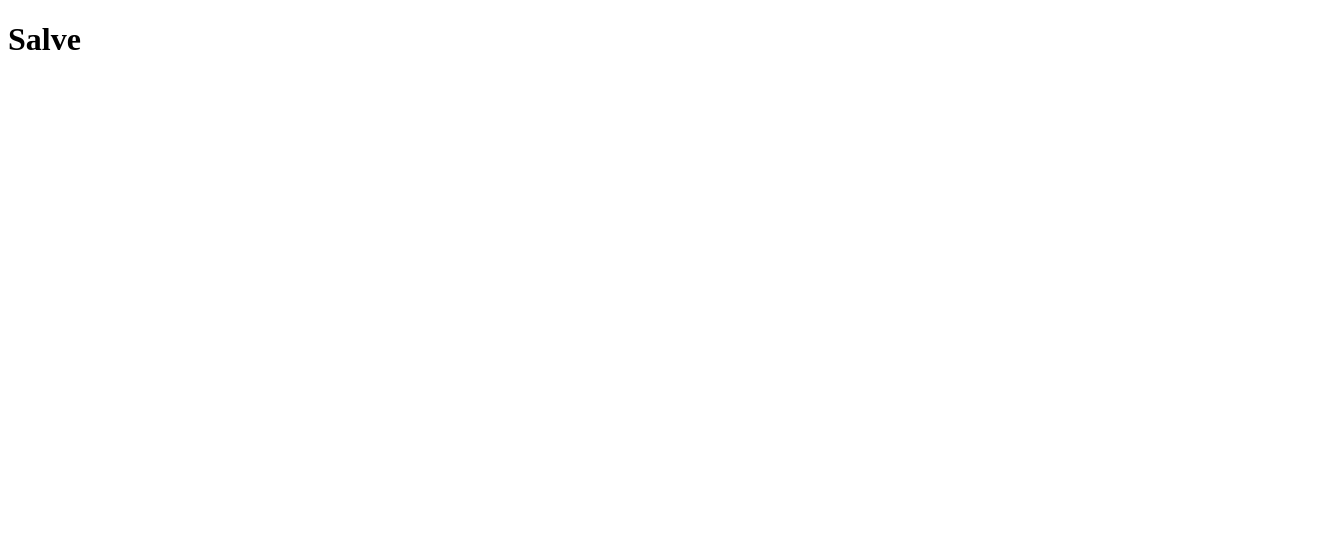
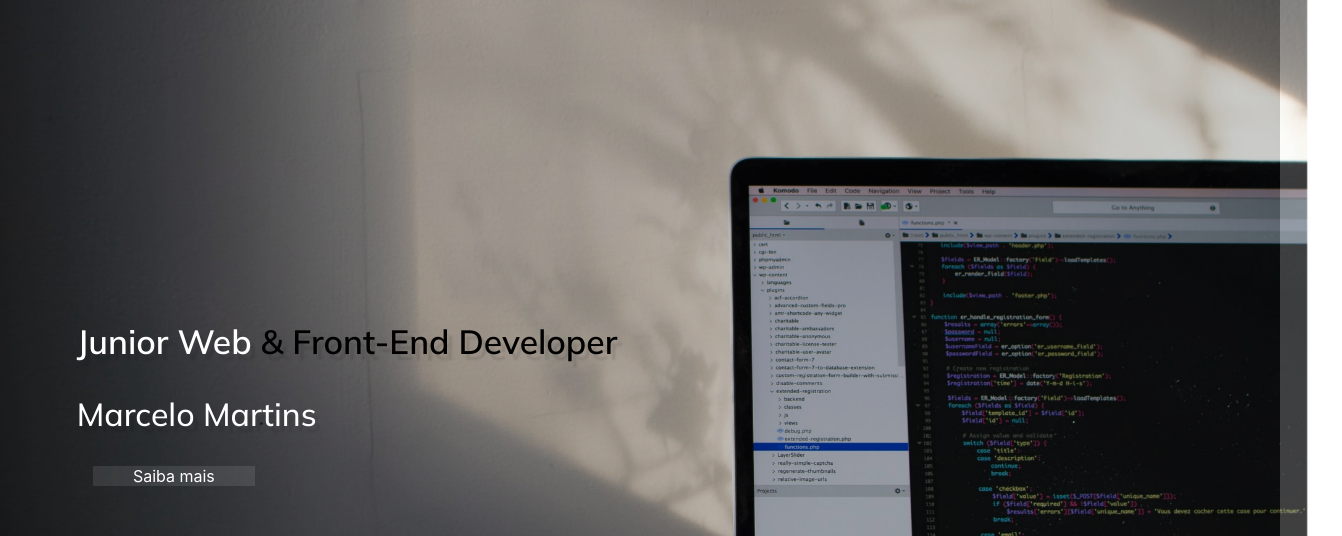
Before and after one commit to marcelomartinsdev/my-vanilla-portfolio, a plain HTML site: page index.html in a window 1280 px wide. Shown: the top 536 px of the page, 1342 px wide, since content can reach past the window. Drawn offline with Linux system fonts and the light colour scheme; a web font is replaced by a local one.

Commit message:
:package: Header

```diff
--- a/index.html
+++ b/index.html
@@ -4,9 +4,41 @@
     <meta charset="UTF-8" />
     <meta name="viewport" content="width=device-width, initial-scale=1.0" />
     <link rel="stylesheet" href="style.css" />
+    <link
+      rel="apple-touch-icon"
+      sizes="180x180"
+      href="images/apple-touch-icon.png"
+    />
+    <link
+      rel="icon"
+      type="image/png"
+      sizes="32x32"
+      href="images/favicon-32x32.png"
+    />
+    <link
+      rel="icon"
+      type="image/png"
+      sizes="16x16"
+      href="images/favicon-16x16.png"
+    />
+    <link rel="manifest" href="/site.webmanifest" />
     <title>My Vanilla Portfolio</title>
   </head>
+
   <body>
-    <h1>Salve</h1>
+    <div class="container">
+      <header>
+        <div class="image-wrapper">
+          <img src="./images/bg.jpg" alt="Imagem de Fundo / Background image" />
+        </div>
+        <div class="banner">
+          <h1>Junior Web <span class="h1-half">& Front-End Developer</span></h1>
+          <p>Marcelo Martins</p>
+          <div class="btn btn-three">
+            <span>Saiba mais</span>
+          </div>
+        </div>
+      </header>
+    </div>
   </body>
 </html>
--- a/style.css
+++ b/style.css
@@ -15,3 +15,124 @@
 @import url("https://fonts.googleapis.com/css2?family=Baloo+Da+2:wght@400;500;600;700&family=Josefin+Slab:ital,wght@0,300;0,400;0,600;0,700;1,300;1,400;1,600;1,700&family=Londrina+Solid:wght@300;400&family=Mulish:ital,wght@0,500;0,600;1,500&family=Press+Start+2P&family=VT323&display=swap");
 
 @import url("https://cdnjs.cloudflare.com/ajax/libs/font-awesome/5.14.0/css/all.min.css");
+
+* {
+  margin: 0em;
+  padding: 0em;
+}
+
+header {
+  width: 100%;
+  height: 100vh;
+  position: relative;
+}
+
+.image-wrapper {
+  width: 100%;
+  height: 100vh;
+  background-color: rgba(0, 0, 0);
+}
+
+.image-wrapper img {
+  width: 100%;
+  height: 100vh;
+  object-fit: cover;
+  opacity: 0.8;
+  animation: zoom 15s;
+}
+
+@keyframes zoom {
+  0% {
+    transform: scale(1.1);
+  }
+  100% {
+    transform: scale(1);
+  }
+}
+
+.banner {
+  position: absolute;
+  top: 40%;
+  left: 6%;
+  animation: moveBanner 1s;
+}
+
+@keyframes moveBanner {
+  0% {
+    transform: translateY(10rem);
+    opacity: 0;
+  }
+  100% {
+    transform: translateY(0);
+    opacity: 1;
+  }
+}
+
+.banner h1 {
+  color: #ffffff;
+  font-size: 2.1rem;
+  font-family: "Mulish", sans-serif;
+  text-shadow: 0.3rem 0.4rem 2px rgba(0, 0, 0, 0.1);
+}
+
+.banner .h1-half {
+  color: black;
+}
+
+.banner p {
+  font-family: "Mulish", sans-serif;
+  color: white;
+  font-size: 2rem;
+  margin-top: 1em;
+  margin-bottom: 1em;
+  text-shadow: 0.3rem 0.4rem 2px rgba(0, 0, 0, 0.1);
+}
+
+.banner .btn-three {
+  color: #fff;
+  transition: all 0.5s;
+  position: relative;
+  text-align: center;
+  width: 30%;
+  height: 100%;
+  font-family: -apple-system, BlinkMacSystemFont, "Segoe UI", Roboto, Oxygen,
+    Ubuntu, Cantarell, "Open Sans", "Helvetica Neue", sans-serif;
+  margin-left: 1em;
+  animation: moveBanner 0.8s;
+}
+
+.banner .btn-three::before {
+  content: "";
+  position: absolute;
+  top: 0;
+  left: 0;
+  width: 100%;
+  height: 100%;
+  z-index: 1;
+  background-color: rgba(255, 255, 255, 0.1);
+  transition: all 0.3s;
+}
+
+.banner .btn-three:hover::before {
+  opacity: 0;
+  transform: scale(0.5, 0.5);
+}
+
+.banner .btn-three::after {
+  content: "";
+  position: absolute;
+  top: 0;
+  left: 0;
+  width: 100%;
+  height: 100%;
+  z-index: 1;
+  opacity: 0;
+  transition: all 0.3s;
+  border: 1px solid rgba(255, 255, 255, 0.5);
+  transform: scale(1.2, 1.2);
+}
+
+.banner .btn-three:hover::after {
+  opacity: 1;
+  transform: scale(1, 1);
+}
```
Also changed, not shown: images/android-chrome-192x192.png (renamed from android-chrome-192x192.png), images/android-chrome-512x512.png (renamed from android-chrome-512x512.png), images/apple-touch-icon.png (renamed from apple-touch-icon.png), images/bg.jpg (added), images/favicon-16x16.png (renamed from favicon-16x16.png), images/favicon-32x32.png (renamed from favicon-32x32.png), images/me.jpeg (added), site.webmanifest.
